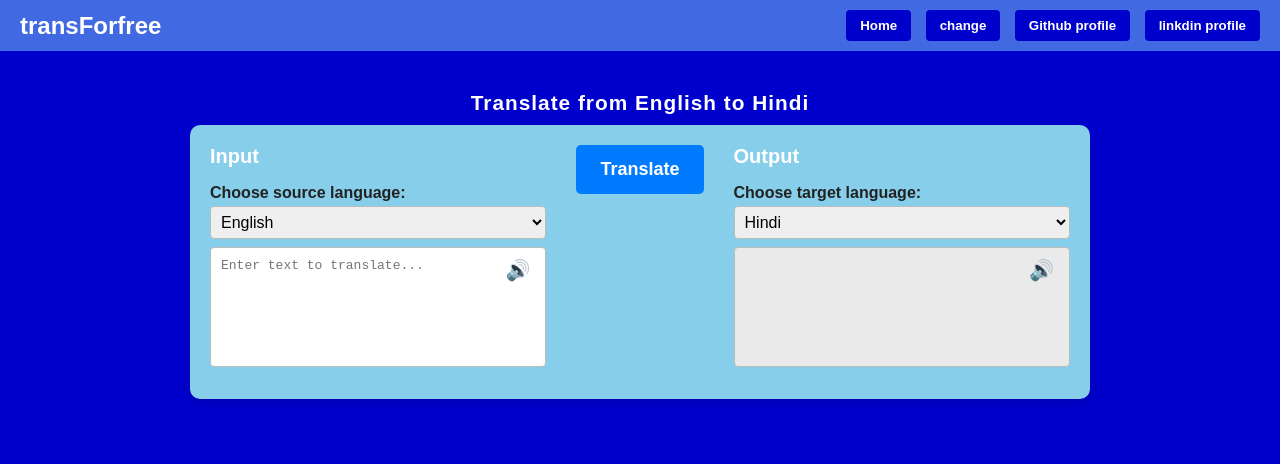
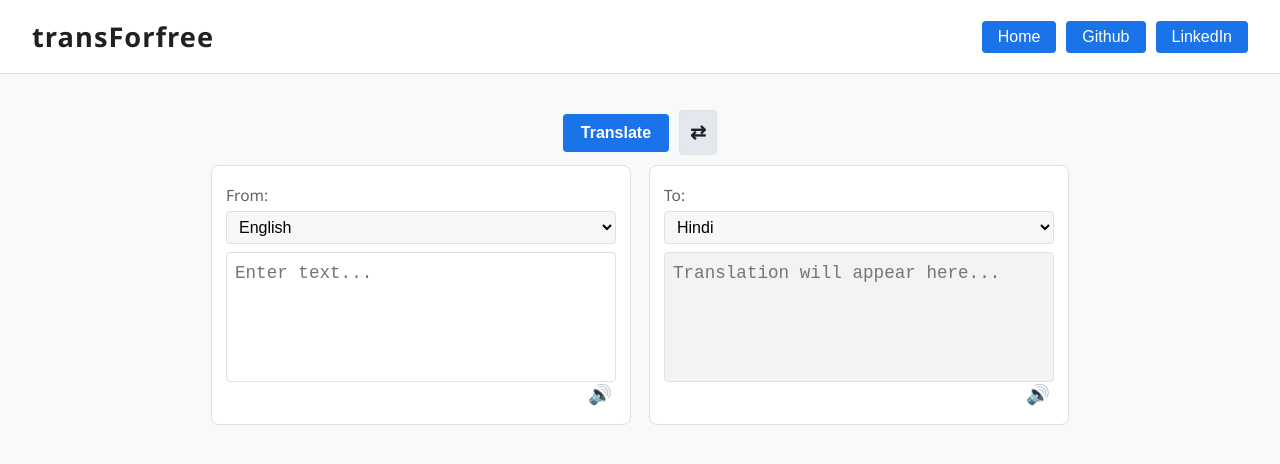
Before and after one commit to shivamshrma09/Translater, a plain HTML site: page index.html in a window 1280 px wide. Drawn offline with Linux system fonts and the light colour scheme.

Commit message:
Update index.html

```diff
--- a/index.html
+++ b/index.html
@@ -6,180 +6,216 @@
   <title>transForfree</title>
   <style>
     :root {
-      --primary: mediumblue;
-      --secondary: royalblue;
-      --accent: skyblue;
-      --button: #007bff;
-      --button-hover: #0056b3;
+      --primary: #202124;
+      --secondary: #f8f9fa;
+      --border: #e0e0e0;
+      --button: #1a73e8;
+      --button-hover: #1765c1;
+      --button-text: #fff;
+      --input-bg: #fff;
+      --output-bg: #f3f3f3;
     }
     body {
       margin: 0;
       padding: 0;
-      font-family: Arial, sans-serif;
-      background-color: var(--primary);
+      font-family: 'Segoe UI', Arial, sans-serif;
+      background: var(--secondary);
+      color: var(--primary);
+      min-height: 100vh;
     }
-    .head {
+    .header {
       display: flex;
       justify-content: space-between;
       align-items: center;
-      padding: 10px 20px;
-      background-color: var(--secondary);
-      color: white;
+      padding: 18px 32px;
+      background: #fff;
+      border-bottom: 1px solid var(--border);
     }
-    .name h1 {
+    .header h1 {
+      font-size: 1.7rem;
       margin: 0;
-      font-size: 24px;
+      font-weight: 700;
+      letter-spacing: 1px;
+      color: var(--primary);
     }
-    .btn button {
-      margin-left: 10px;
-      padding: 8px 14px;
+    .header .btn-row {
+      display: flex;
+      gap: 10px;
+    }
+    .header .btn-row button {
+      background: var(--button);
+      color: var(--button-text);
       border: none;
       border-radius: 4px;
-      font-weight: bold;
-      background-color: var(--primary);
-      color: white;
+      padding: 7px 16px;
+      font-size: 1rem;
+      font-weight: 500;
       cursor: pointer;
-      transition: background-color 0.3s;
+      transition: background 0.2s;
     }
-    .btn button:hover {
-      background-color: navy;
+    .header .btn-row button:hover {
+      background: var(--button-hover);
     }
     .container {
       max-width: 900px;
-      margin: 30px auto;
-      padding: 10px;
+      margin: 36px auto;
+      padding: 0 14px;
     }
-    .dynamic-heading {
-      color: white;
-      text-align: center;
-      margin-bottom: 10px;
-      font-size: 1.3em;
-      font-weight: bold;
-      letter-spacing: 1px;
+    .translate-row {
+      display: flex;
+      gap: 18px;
+      align-items: flex-start;
+      justify-content: center;
+      margin-bottom: 18px;
+      flex-wrap: wrap;
     }
-    .card {
-      background-color: var(--accent);
-      border-radius: 10px;
-      box-shadow: 0 4px 16px rgba(0,0,0,0.12);
-      padding: 20px;
-      display: flex;
-      flex-direction: row;
-      gap: 20px;
-      justify-content: space-between;
-      align-items: flex-start;
-      position: relative;
-      flex-wrap: nowrap;
-      overflow-x: auto;
-      -webkit-overflow-scrolling: touch;
-    }
-    .side-section {
-      flex: 1;
-      min-width: 250px;
-      max-width: 400px;
+    .section {
+      flex: 1 1 340px;
       display: flex;
       flex-direction: column;
+      background: var(--input-bg);
+      border: 1px solid var(--border);
+      border-radius: 8px;
+      box-sizing: border-box;
+      padding: 18px 14px 14px 14px;
+      min-width: 240px;
+      max-width: 420px;
+      height: 260px;
+      position: relative;
     }
-    .side-section h1 {
-      margin: 0 0 8px 0;
-      color: white;
-      font-size: 20px;
+    .section label {
+      font-weight: 500;
+      font-size: 0.97rem;
+      margin-bottom: 5px;
+      color: #5f6368;
     }
-    .side-section label {
-      font-weight: bold;
-      margin: 8px 0 4px 0;
-      color: #222;
+    .section select {
+      width: 100%;
+      padding: 6px 8px;
+      border-radius: 4px;
+      border: 1px solid var(--border);
+      background: #f7f7f7;
+      font-size: 1rem;
+      margin-bottom: 8px;
     }
-    .side-section select, .side-section textarea {
-      margin-bottom: 8px;
-      font-size: 1em;
+    .section textarea {
+      width: 100%;
+      height: 130px;
+      padding: 10px 8px;
+      border-radius: 4px;
+      border: 1px solid var(--border);
+      background: var(--input-bg);
+      font-size: 1.1rem;
+      resize: none;
+      box-sizing: border-box;
+      color: var(--primary);
+      transition: border 0.2s;
     }
-    .side-section select {
-      width: 100%;
-      padding: 6px;
-      border-radius: 4px;
-      border: 1px solid #bbb;
-    }
-    .side-section textarea {
-      width: 100%;
-      height: 120px;
-      padding: 10px;
-      border-radius: 4px;
-      border: 1px solid #bbb;
-      resize: none;
-      font-size: 1em;
-      box-sizing: border-box;
+    .section textarea:focus {
+      outline: none;
+      border: 1.5px solid var(--button);
     }
     .output-section textarea {
-      background: #eaeaea;
-      color: #222;
+      background: var(--output-bg);
+      color: var(--primary);
+      font-weight: 500;
     }
-    .translate-button-container {
+    .btn-group {
       display: flex;
       align-items: center;
       justify-content: center;
-      min-width: 120px;
-      margin: 0 10px;
-      flex-shrink: 0;
+      gap: 10px;
+      margin: 0 0 10px 0;
+      width: 100%;
     }
-    .translate-button-container button {
-      padding: 14px 24px;
-      font-size: 18px;
+    .btn-group button, .btn-group .swap-btn {
+      background: var(--button);
+      color: var(--button-text);
       border: none;
-      border-radius: 5px;
-      background-color: var(--button);
-      color: white;
+      border-radius: 4px;
+      padding: 10px 18px;
+      font-size: 1rem;
+      font-weight: 600;
       cursor: pointer;
-      transition: background-color 0.3s;
-      font-weight: bold;
+      transition: background 0.2s;
+      display: flex;
+      align-items: center;
+      gap: 6px;
     }
-    .translate-button-container button:hover {
-      background-color: var(--button-hover);
+    .btn-group button:hover, .btn-group .swap-btn:hover {
+      background: var(--button-hover);
     }
-
-    /* NEW for speaker icon */
+    .btn-group .swap-btn {
+      padding: 10px 10px;
+      font-size: 1.2rem;
+      background: #e3e7ee;
+      color: var(--primary);
+      border: 1px solid var(--border);
+      transition: background 0.2s, color 0.2s;
+    }
+    .btn-group .swap-btn:hover {
+      background: #dbeafe;
+      color: var(--button-hover);
+    }
     .speaker-icon {
-      position: absolute;
-      top: 10px;
-      right: 10px;
       background: transparent;
       border: none;
-      font-size: 20px;
+      font-size: 1.2rem;
       cursor: pointer;
-      color: #333;
-      z-index: 2;
+      color: var(--button);
+      position: absolute;
+      right: 16px;
+      bottom: 16px;
+      transition: color 0.2s;
+      padding: 2px;
     }
-    .input-wrapper,
-    .output-wrapper {
-      position: relative;
+    .speaker-icon:hover {
+      color: var(--button-hover);
+    }
+    @media (max-width: 900px) {
+      .translate-row {
+        flex-direction: column;
+        gap: 12px;
+      }
+      .section {
+        width: 100%;
+        max-width: 100%;
+        min-width: 0;
+        height: auto;
+      }
+      .btn-group {
+        margin-bottom: 18px;
+      }
+    }
+    @media (max-width: 600px) {
+      .header {
+        flex-direction: column;
+        gap: 10px;
+        padding: 10px 6px;
+      }
+      .container {
+        padding: 0 2vw;
+      }
     }
   </style>
 </head>
 <body>
-  <div class="head">
-    <div class="name">
-      <h1>transForfree</h1>
-    </div>
-    <div class="btn">
-      <button type="button">Home</button>
-      <button class="change" type="submit">change</button>
-      <a href="https://github.com/shivamshrma09" target="_blank" style="text-decoration: none;">
-        <button type="button">Github profile</button>
-      </a>
-      <a href="https://www.linkedin.com/in/shivam-kumar-321810324?utm_source=share&utm_campaign=share_via&utm_content=profile&utm_medium=android_app" target="_blank" style="text-decoration: none;">
-        <button type="button">linkdin profile</button>
-      </a>
+  <div class="header">
+    <h1>transForfree</h1>
+    <div class="btn-row">
+      <button onclick="window.location.reload()">Home</button>
+      <a href="https://github.com/shivamshrma09" target="_blank"><button>Github</button></a>
+      <a href="https://www.linkedin.com/in/shivam-kumar-321810324?utm_source=share&utm_campaign=share_via&utm_content=profile&utm_medium=android_app" target="_blank"><button>LinkedIn</button></a>
     </div>
   </div>
-
   <div class="container">
-    <div class="dynamic-heading" id="dynamicHeading">
-      Translate from English to Hindi
+    <div class="btn-group">
+      <button type="button" onclick="translateText()">Translate</button>
+      <button type="button" class="swap-btn" onclick="swapLangs()" title="Swap languages">⇄</button>
     </div>
-    <div class="card">
-      <!-- Input section -->
-      <div class="side-section input-section">
-        <h1>Input</h1>
-        <label for="sourceLang">Choose source language:</label>
+    <div class="translate-row">
+      <div class="section input-section">
+        <label for="sourceLang">From:</label>
         <select id="sourceLang" name="language">
           <option value="en" selected>English</option>
           <option value="ar">Arabic</option>
@@ -200,21 +236,11 @@
           <option value="uk">Ukrainian</option>
           <option value="uz">Uzbek</option>
         </select>
-        <div class="input-wrapper">
-          <textarea id="inputText" placeholder="Enter text to translate..."></textarea>
-          <button class="speaker-icon" onclick="speakText('inputText')">🔊</button>
-        </div>
+        <textarea id="inputText" placeholder="Enter text..."></textarea>
+        <button class="speaker-icon" onclick="speakText('inputText')" title="Speak input">🔊</button>
       </div>
-
-      <!-- Translate button -->
-      <div class="translate-button-container">
-        <button type="button" onclick="translateText()">Translate</button>
-      </div>
-
-      <!-- Output section -->
-      <div class="side-section output-section">
-        <h1>Output</h1>
-        <label for="targetLang">Choose target language:</label>
+      <div class="section output-section">
+        <label for="targetLang">To:</label>
         <select id="targetLang" name="outlanguage">
           <option value="en">English</option>
           <option value="ar">Arabic</option>
@@ -235,32 +261,12 @@
           <option value="uk">Ukrainian</option>
           <option value="uz">Uzbek</option>
         </select>
-        <div class="output-wrapper">
-          <textarea id="output" readonly></textarea>
-          <button class="speaker-icon" onclick="speakText('output')">🔊</button>
-        </div>
+        <textarea id="output" readonly placeholder="Translation will appear here..."></textarea>
+        <button class="speaker-icon" onclick="speakText('output')" title="Speak output">🔊</button>
       </div>
     </div>
   </div>
-
   <script>
-    const langMap = {
-      en: "English", ar: "Arabic", az: "Azerbaijani", zh: "Chinese",
-      cs: "Czech", de: "German", es: "Spanish", fr: "French", hi: "Hindi",
-      it: "Italian", ja: "Japanese", ko: "Korean", pl: "Polish",
-      pt: "Portuguese", ru: "Russian", tr: "Turkish", uk: "Ukrainian", uz: "Uzbek"
-    };
-
-    function updateHeading() {
-      const sourceLang = document.getElementById('sourceLang').value;
-      const targetLang = document.getElementById('targetLang').value;
-      document.getElementById('dynamicHeading').textContent =
-        `Translate from ${langMap[sourceLang]} to ${langMap[targetLang]}`;
-    }
-
-    document.getElementById('sourceLang').addEventListener('change', updateHeading);
-    document.getElementById('targetLang').addEventListener('change', updateHeading);
-
     async function translateText() {
       const inputText = document.getElementById('inputText').value.trim();
       const sourceLang = document.getElementById('sourceLang').value;
@@ -278,20 +284,11 @@
 
       output.value = "Translating...";
       try {
-        const response = await fetch('https://libretranslate.de/translate', {
-          method: 'POST',
-          headers: { 'Content-Type': 'application/json' },
-          body: JSON.stringify({
-            q: inputText,
-            source: sourceLang,
-            target: targetLang,
-            format: "text"
-          })
-        });
-
-        if (!response.ok) throw new Error('Network response was not ok');
+        const response = await fetch(
+          `https://api.mymemory.translated.net/get?q=${encodeURIComponent(inputText)}&langpair=${sourceLang}|${targetLang}`
+        );
         const data = await response.json();
-        output.value = data.translatedText;
+        output.value = data.responseData.translatedText || 'No translation found';
       } catch (error) {
         output.value = 'Error: ' + error.message;
       }
@@ -305,19 +302,19 @@
       speechSynthesis.speak(utterance);
     }
 
-    const changeButton = document.querySelector('.change');
-    changeButton.addEventListener('click', () => {
-      const currentColor = document.body.style.backgroundColor;
-      if (currentColor === 'black') {
-        document.body.style.backgroundColor = 'mediumblue';
-        document.body.style.color = 'black';
-      } else {
-        document.body.style.backgroundColor = 'black';
-        document.body.style.color = 'mediumblue';
-      }
-    });
-
-    updateHeading();
+    function swapLangs() {
+      const sourceLang = document.getElementById('sourceLang');
+      const targetLang = document.getElementById('targetLang');
+      const temp = sourceLang.value;
+      sourceLang.value = targetLang.value;
+      targetLang.value = temp;
+      // Swap text too
+      const inputText = document.getElementById('inputText');
+      const output = document.getElementById('output');
+      const tempText = inputText.value;
+      inputText.value = output.value;
+      output.value = tempText;
+    }
   </script>
 </body>
 </html>
```
